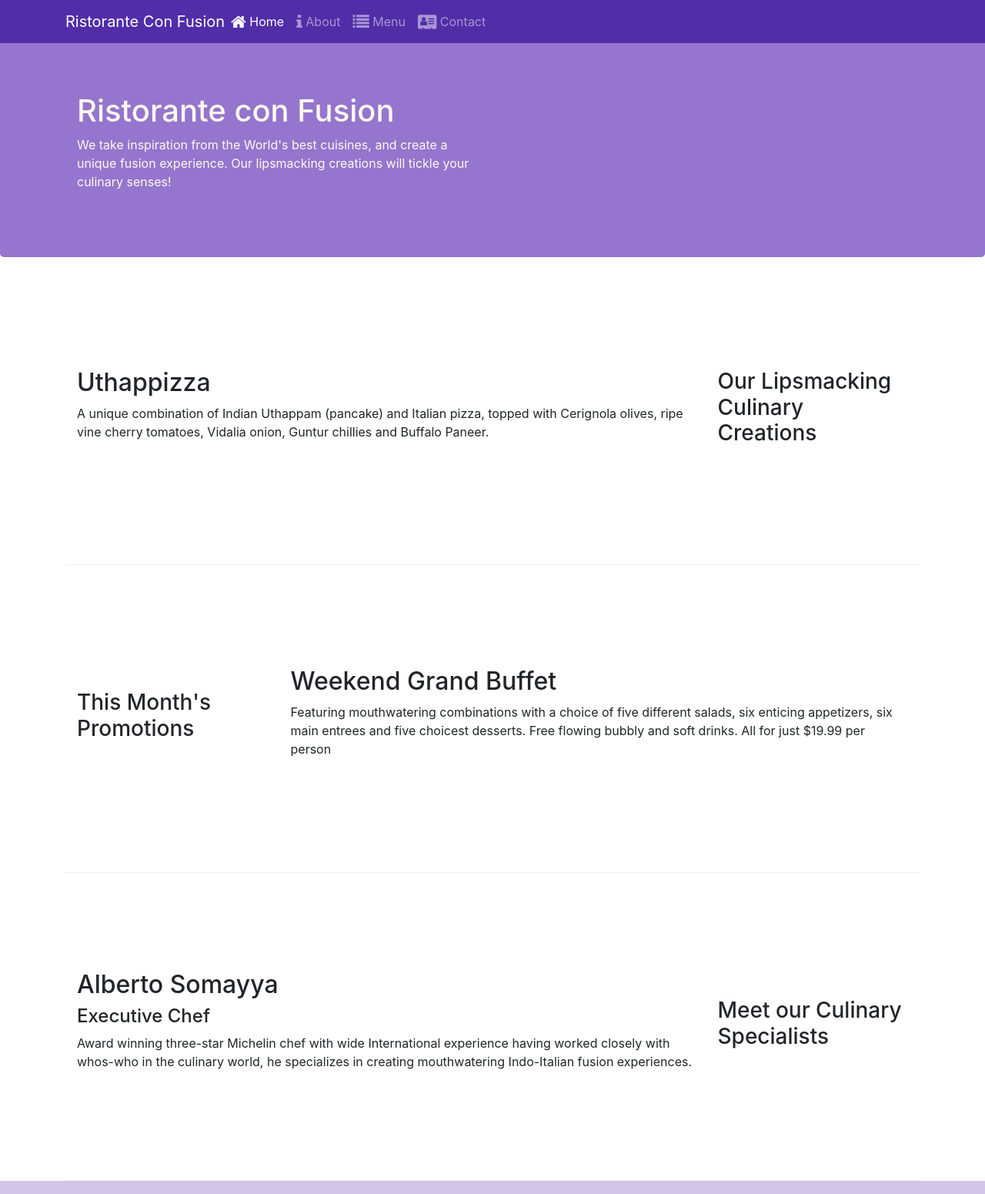
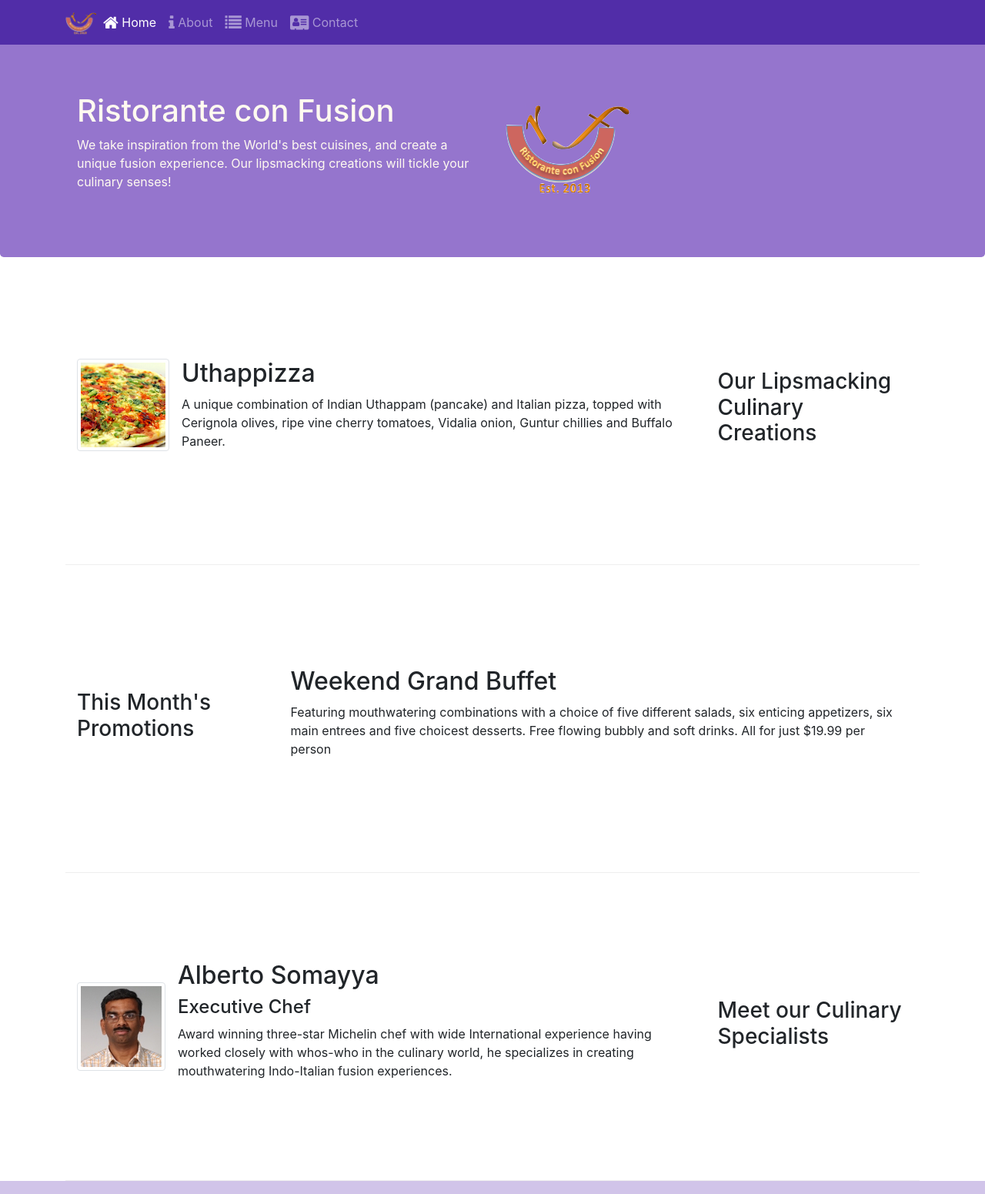
Before and after one commit to moksh98/conFusion, a website: page index.html in a window 1280 px wide. Shown: the top 1551 px of the page at 77% size. Drawn offline with nearby package versions, Linux system fonts and the light colour scheme.

Commit message:
Image and Media

```diff
--- a/index.html
+++ b/index.html
@@ -22,7 +22,7 @@
 			<button class="navbar-toggler" type="button" data-toggle="collapse" data-target="#Navbar">
 				<span class="navbar-toggler-icon"></span>
 			</button>
-			<a class="navbar-brand mr-auto" href="#">Ristorante Con Fusion</a>
+			<a class="navbar-brand mr-auto" href="#"><img src="img/logo.png" height="30" width="41"></a>
 			<div class="collapse navbar-collapse" id="Navbar">
 				<ul class="navbar-nav mr-auto">
 					<li class="nav-item active"><a class="nav-link" href="#"><span class="fa fa-home fa-lg"></span> Home</a></li>
@@ -41,7 +41,8 @@
 					<h1>Ristorante con Fusion</h1>
 					<p>We take inspiration from the World's best cuisines, and create a unique fusion experience. Our lipsmacking creations will tickle your culinary senses!</p>
 				</div>
-				<div class="col-12 col-sm">
+				<div class="col-12 col-sm align-self-center">
+					<img src="img/logo.png" class="img-fluid">
 				</div>
 			</div>
 		</div>
@@ -53,8 +54,13 @@
 				<h3>Our Lipsmacking Culinary Creations</h3>
 			</div>
 			<div class="col col-sm order-sm-first col-md">
-				<h2>Uthappizza</h2>
-				<p>A unique combination of Indian Uthappam (pancake) and Italian pizza, topped with Cerignola olives, ripe vine cherry tomatoes, Vidalia onion, Guntur chillies and Buffalo Paneer.</p>
+				<div class="media">
+					<img class="d-flex mr-3 img-thumbnail align-selg-center" src="img/uthappizza.png" alt="uthappizza">
+					<div class="medis-body">
+						<h2 class="mt-0">Uthappizza</h2>
+						<p class="d-none d-sm-block">A unique combination of Indian Uthappam (pancake) and Italian pizza, topped with Cerignola olives, ripe vine cherry tomatoes, Vidalia onion, Guntur chillies and Buffalo Paneer.</p>
+					</div>
+				</div>
 			</div>
 		</div>
 
@@ -64,8 +70,8 @@
 				<h3>This Month's Promotions</h3>
 			</div>
 			<div class="col col-sm col-md">
-				<h2>Weekend Grand Buffet</h2>
-				<p>Featuring mouthwatering combinations with a choice of five different salads, six enticing appetizers, six main entrees and five choicest desserts. Free flowing bubbly and soft drinks. All for just $19.99 per person </p>
+				<h2 class="mt-0">Weekend Grand Buffet</h2>
+				<p class="d-none d-sm-block">Featuring mouthwatering combinations with a choice of five different salads, six enticing appetizers, six main entrees and five choicest desserts. Free flowing bubbly and soft drinks. All for just $19.99 per person </p>
 			</div>
 		</div>
 
@@ -74,9 +80,14 @@
 				<h3>Meet our Culinary Specialists</h3>
 			</div>
 			<div class="col col-sm order-sm-first col-md">
-				<h2>Alberto Somayya</h2>
-				<h4>Executive Chef</h4>
-				<p>Award winning three-star Michelin chef with wide International experience having worked closely with whos-who in the culinary world, he specializes in creating mouthwatering Indo-Italian fusion experiences. </p>
+				<div class="media">
+					<img class="d-flex mr-3 img-thumbnail align-self-center" src="img/alberto.png" alt="alberto">
+					<div class="media-body">
+						<h2 class="mt-0">Alberto Somayya</h2>
+						<h4>Executive Chef</h4>
+						<p class="d-none d-sm-block">Award winning three-star Michelin chef with wide International experience having worked closely with whos-who in the culinary world, he specializes in creating mouthwatering Indo-Italian fusion experiences. </p>
+					</div>
+				</div>
 			</div>
 		</div>
 	</div>
```
Also changed, not shown: aboutus.html (+3 -2 lines), contactus.html (+3 -2 lines), img/alberto.png (added), img/buffet.png (added), img/logo.png (added), img/uthappizza.png (added).
